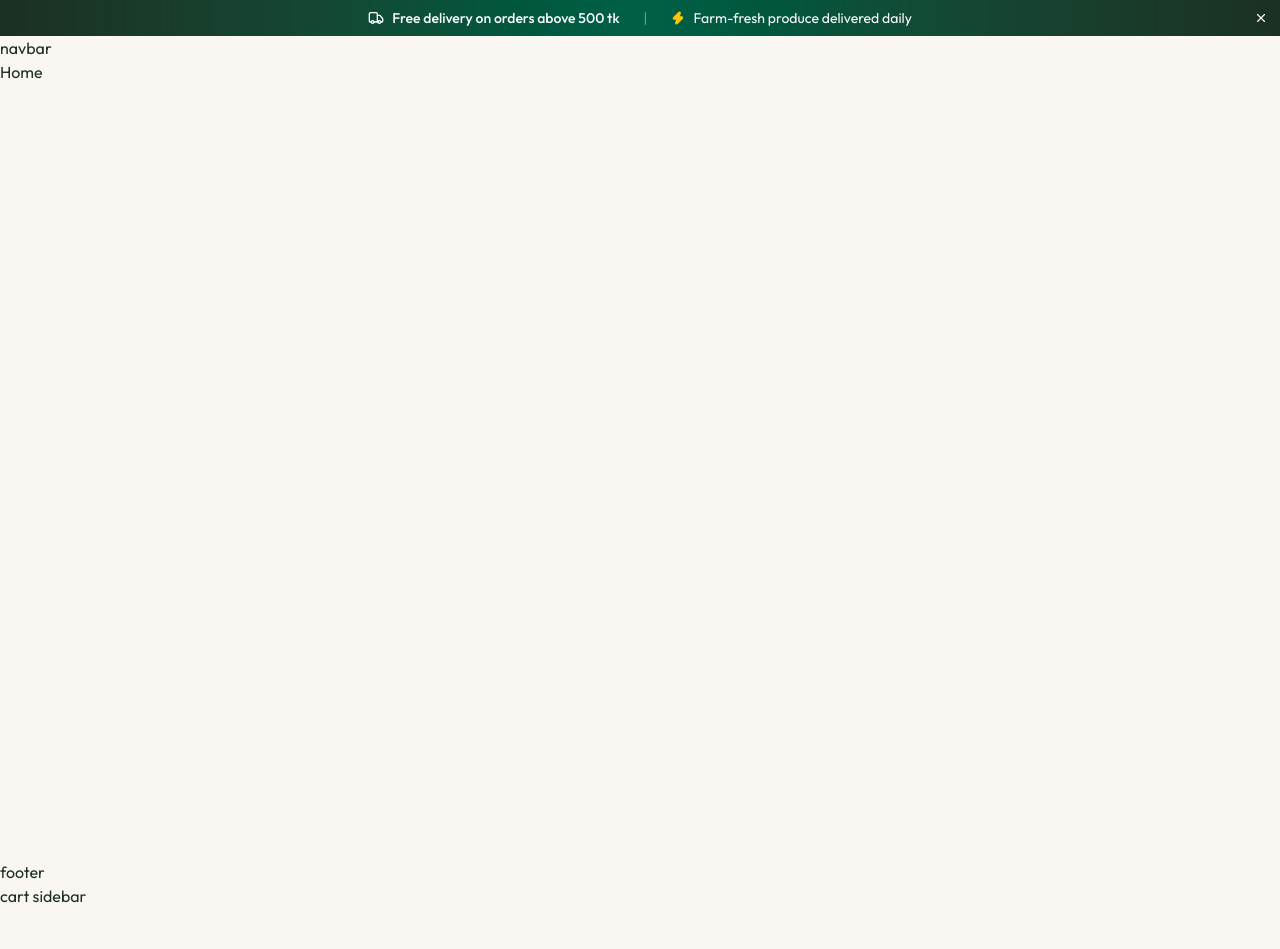
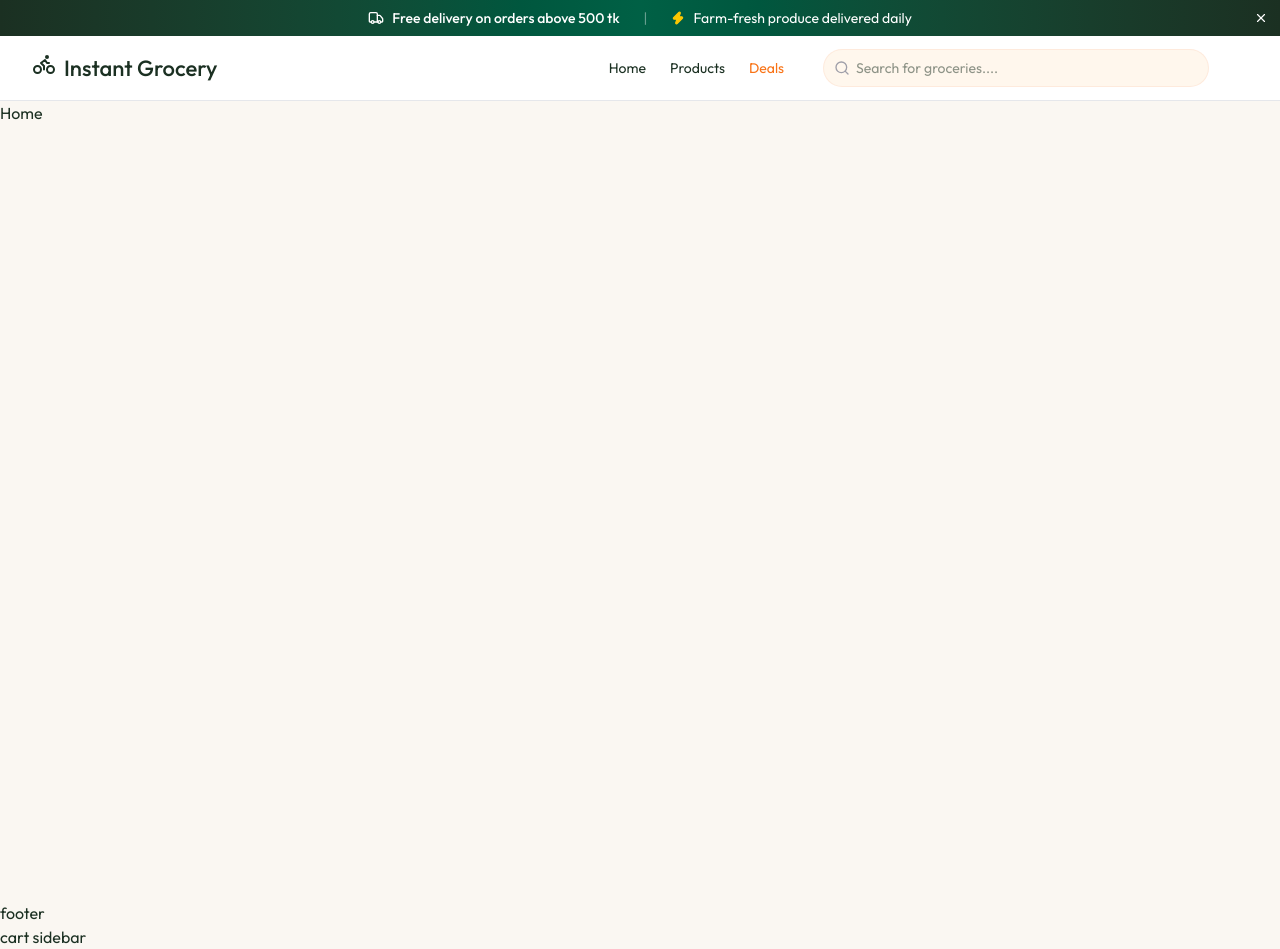
Before and after one commit to sheaf-hassan/instant_grocery_delivery, a React (Vite) app: page / in a window 1280 px wide. Before the commit the page ends 908 px from the top, so only its background shows below. Built offline with nearby package versions, Linux system fonts and the light colour scheme; the HTML template or start-up script is replaced by a standard one.

Commit message:
create navbar component

```diff
--- /dev/null
+++ b/src/components/Navbar.tsx
@@ -0,0 +1,55 @@
+import { BikeIcon, SearchIcon } from "lucide-react";
+import { useState } from "react";
+import { Link, useNavigate } from "react-router-dom";
+
+
+const Navbar = () => {
+
+  const  user: any = {name: "Md. Sheaf", email: "sheaf@example.com", isAdmin: true};
+  const {cartCount, setIsCartOpen} = {
+    cartCount:5,
+    setIsCartOpen: (_data: any)=> {}
+  };
+  const [searchQuery, setSearchQuery] = useState("");
+  const [userMenuOpen, setUsermenuOpen] = useState(false);
+  const navigate = useNavigate();
+
+  return (
+    <nav className="bg-white sticky top-0 z-50 border-b border-app-border">
+        <div className="max-w-7xl mx-auto px-4 sm:=x-6 lg:px-8 flex items-center justify-between h-16 gap-4">
+            {/* Logo */}
+            <Link to='/' className="flex items gap-2 text-[22px] font-medium shrink-0">
+                <BikeIcon size={24}/> Instant Grocery
+            </Link>
+
+            <div className="w-full flex items-center justify-end gap-4 lg:gap-10">
+                {/* Nav Links - Desktop */}
+                <div className="hidden md:flex items-center gap-6 text-sm text-zinc-60">
+                    <Link to='/'>Home</Link>
+                    <Link to='/products'>Products</Link>
+                    <Link to='/deals' className="text-app-orange">Deals</Link>
+                </div>
+                {/* search */}
+                <form className="hidden sm:flex flex-1 max-w-sm text-xs sm:text-sm">
+                    <div className="relative w-full">
+                        <SearchIcon className="absolute left-2.5 top-1/2 -translate-y-1/2 size-4 text-zinc-400"/>
+                        <input type="text"
+                        placeholder="Search for groceries...."
+                        value={searchQuery}
+                        onChange={(e)=>setSearchQuery(e.target.value)}
+                        className="w-full pl-8 p-2 bg-orange-50 rounded-full ring ring-app-orange/15 focus:ring-app-orange/30"
+                        />
+                    </div>
+                </form>
+
+                {/* Right actions */}
+                <div className="flex items-center gap-3">
+                    {/* Cart */}
+                </div>
+            </div>
+        </div>
+    </nav>
+  )
+}
+
+export default Navbar
--- a/src/pages/AppLayout.tsx
+++ b/src/pages/AppLayout.tsx
@@ -1,12 +1,13 @@
 import { Outlet } from "react-router-dom"
 import Banner from "../components/Banner"
+import Navbar from "../components/Navbar"
 
 
 const AppLayout = () => {
   return (
     <>
         <Banner />
-        <p>navbar</p>
+        <Navbar />
         <main className="min-h-screen">
             <Outlet />
         </main>
```
